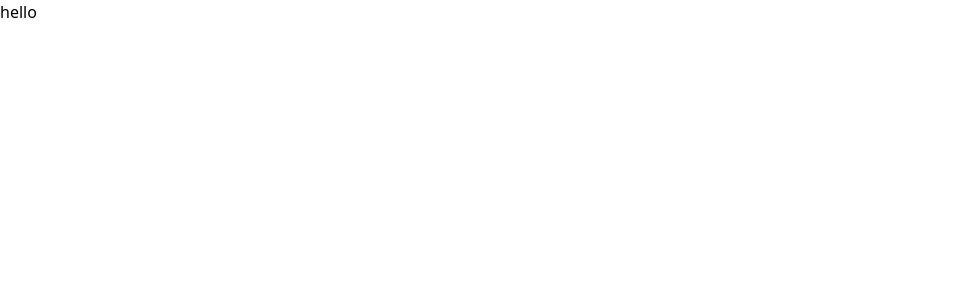
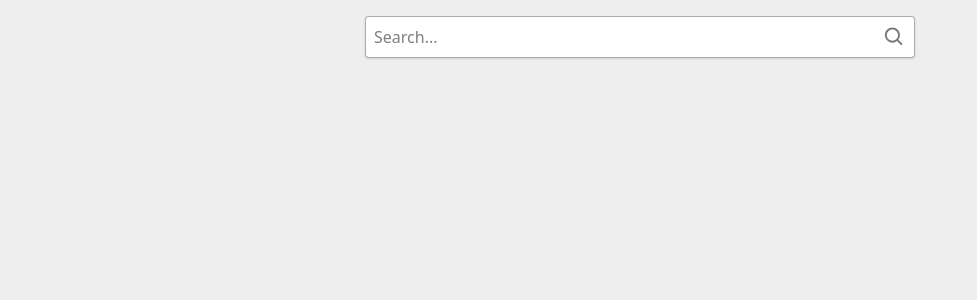
Before and after one commit to codeid9/Portfolio, a React (Vite) app: page / in a window 1280 px wide. Shown: the top 300 px of the page, without its empty margins (0-977 px from the left). Built offline with nearby package versions, Linux system fonts and the light colour scheme.

Commit message:
search box created

```diff
--- a/package.json
+++ b/package.json
@@ -14,6 +14,7 @@
     "react": "^19.1.1",
     "react-dom": "^19.1.1",
     "react-icons": "^5.5.0",
+    "react-router-dom": "^7.9.1",
     "tailwindcss": "^4.1.13"
   },
   "devDependencies": {
--- a/src/App.jsx
+++ b/src/App.jsx
@@ -1,10 +1,13 @@
-import './App.css'
-
+import {BrowserRouter as Router, Routes, Route} from 'react-router-dom';
+import Home from './pages/Home.jsx';
 function App() {
-
   return (
     <>
-    hello
+      <Router>
+        <Routes>
+          <Route element={<Home/>} path='/'/>
+        </Routes>
+      </Router>
     </>
   )
 }
--- /dev/null
+++ b/src/components/SearchBox/DefaultSearch.jsx
@@ -0,0 +1,26 @@
+import { useState } from "react";
+import { BiSearch } from "react-icons/bi";
+import { IoClose } from "react-icons/io5";
+
+function DefaultSearch() {
+    const [searchText, setSearchText] = useState("");
+    return (
+        <div className="min-w-[clamp(280px,95%,550px)] flex items-center gap-2 w-fit mx-auto p-2 rounded shadow border border-[#0005] bg-white">
+            <input
+                type="text"
+                placeholder="search..."
+                className="w-full outline-hidden placeholder:capitalize"
+                onChange={(e) => setSearchText(e.target.value)}
+                value={searchText}
+                autoComplete="off"
+            />
+            {searchText ? (
+                <IoClose className="text-2xl text-[#f00a] cursor-pointer" onClick={()=>setSearchText("")}/>
+            ) : (
+                <BiSearch className="text-2xl cursor-pointer text-[#0008]"/>
+            )}
+        </div>
+    );
+}
+
+export default DefaultSearch;
--- /dev/null
+++ b/src/pages/Home.jsx
@@ -0,0 +1,11 @@
+import DefaultSearch from "../components/SearchBox/DefaultSearch.jsx";
+
+function Home() {
+  return (
+    <div className='bg-[#eee] min-h-screen pt-4'>
+        <DefaultSearch/>
+    </div>
+  )
+}
+
+export default Home
```
Also changed, not shown: src/App.css (deleted), 1 other file (tests, documents, lock files or other folders).
